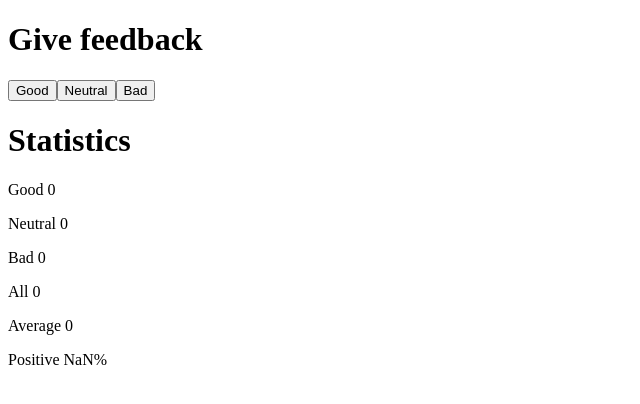
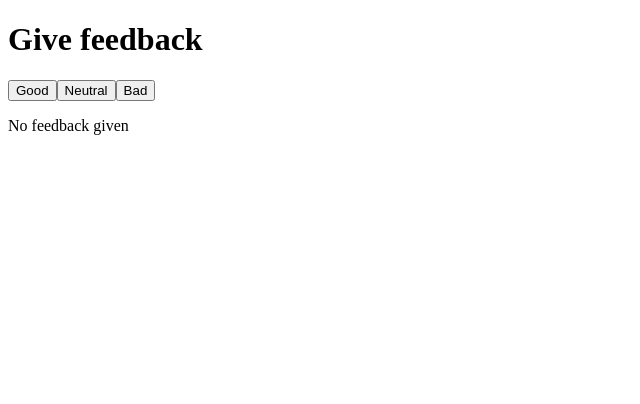
Before and after one commit to MilitelloN/FullstackOpen, a React (Vite) app in the folder Part1/: page / in a window 1280 px wide. Shown: the top 404 px of the page, without its empty margins (0-640 px from the left). Built offline with nearby package versions, Linux system fonts and the light colour scheme.

Commit message:
Commit for Ex1.9

```diff
--- a/Part1/src/App.jsx
+++ b/Part1/src/App.jsx
@@ -2,6 +2,13 @@ import { useState } from 'react'
 
 const Statistics = (props) => {
   const total = props.stats.good + props.stats.neutral + props.stats.bad
+  if(total == 0){
+    return(
+      <>
+        <p>No feedback given</p>
+      </>
+    )
+  }else {
     return (
       <>
         <h1>Statistics</h1>
@@ -13,6 +20,10 @@ const Statistics = (props) => {
         <p>Positive {props.stats.good / total}%</p>
       </>
     )
+
+  }
+
+
 }
 
 
```
Lines whose indentation alone changed are shown as unchanged.
